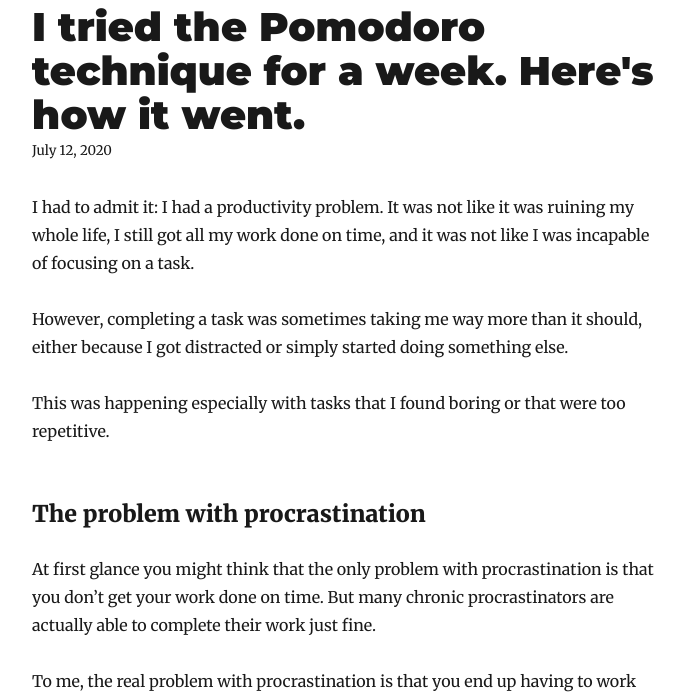
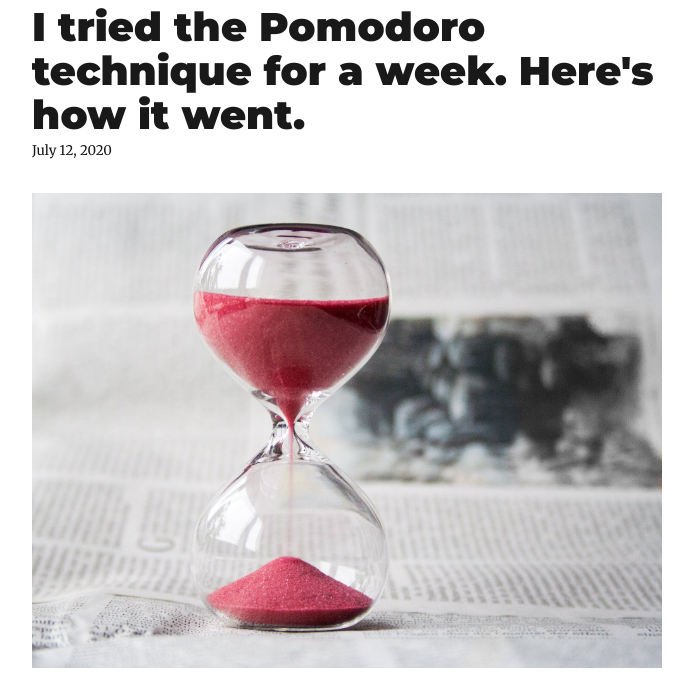
Before and after one commit to Ca5th/culturasoftware-site, a Gatsby site: page /pomodoro/ in a window 1280 px wide. Shown: the part 90-789 px from the top of the page, without its empty margins (293-986 px from the left). Built offline with nearby package versions, Linux system fonts and the light colour scheme; Gatsby itself is replaced by a stand-in of ours; some packages are replaced by stand-ins of ours.

Commit message:
added photo

```diff
--- a/content/blog/pomodoro/index.md
+++ b/content/blog/pomodoro/index.md
@@ -3,6 +3,8 @@
 date: "2020-07-12T12:48:37.121Z"
 description: "I had to admit it: I had a productivity problem..."
 ---
+
+![Photo of an hourglass](../../assets/hourglass-time-hours-sand.jpeg "Logo Title Text 1")
 
 I had to admit it: I had a productivity problem. It was not like it was ruining my whole life, I still got all my work done on time, and it was not like I was incapable of focusing on a task.
 
```
Also changed, not shown: content/assets/hourglass-time-hours-sand.jpeg (added).
